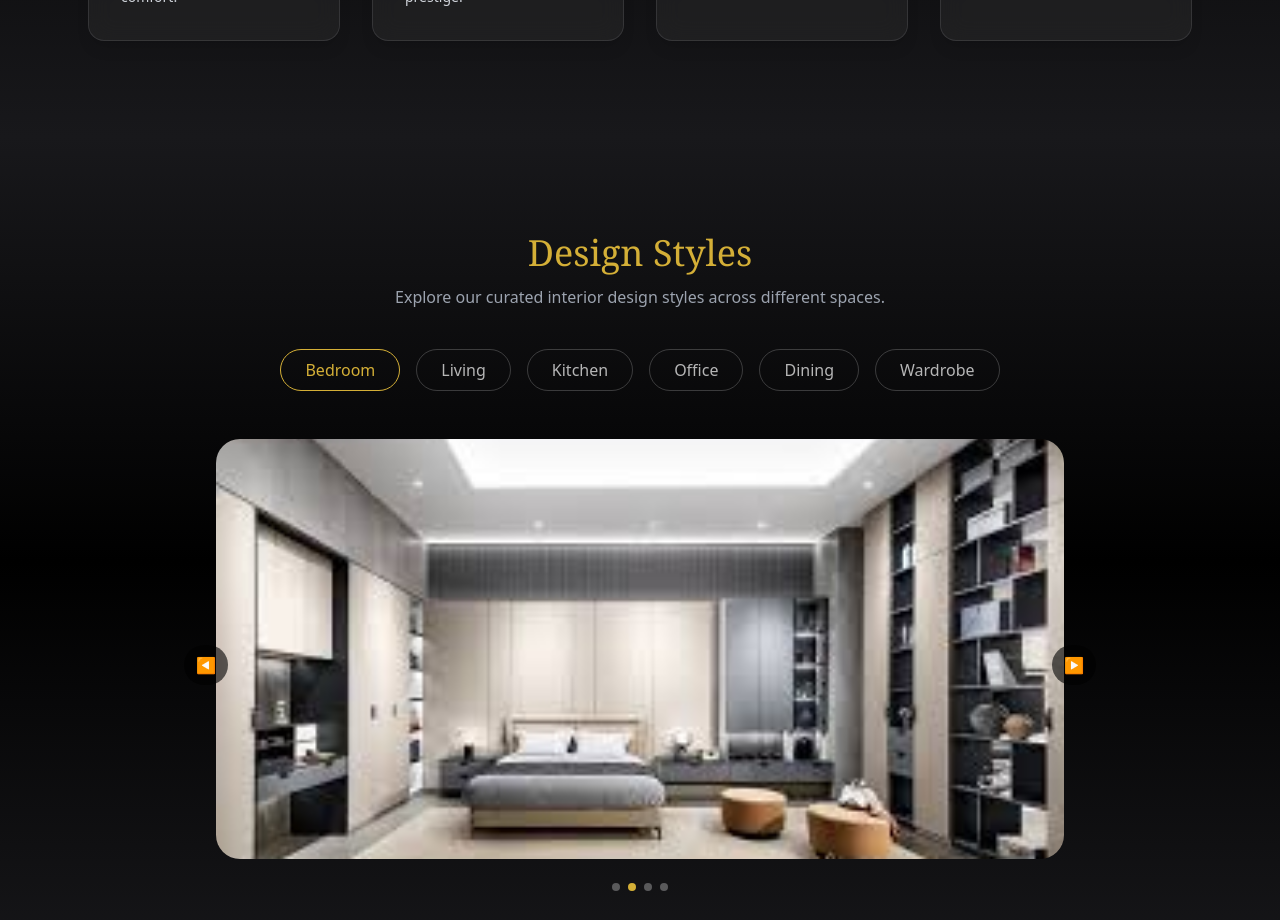
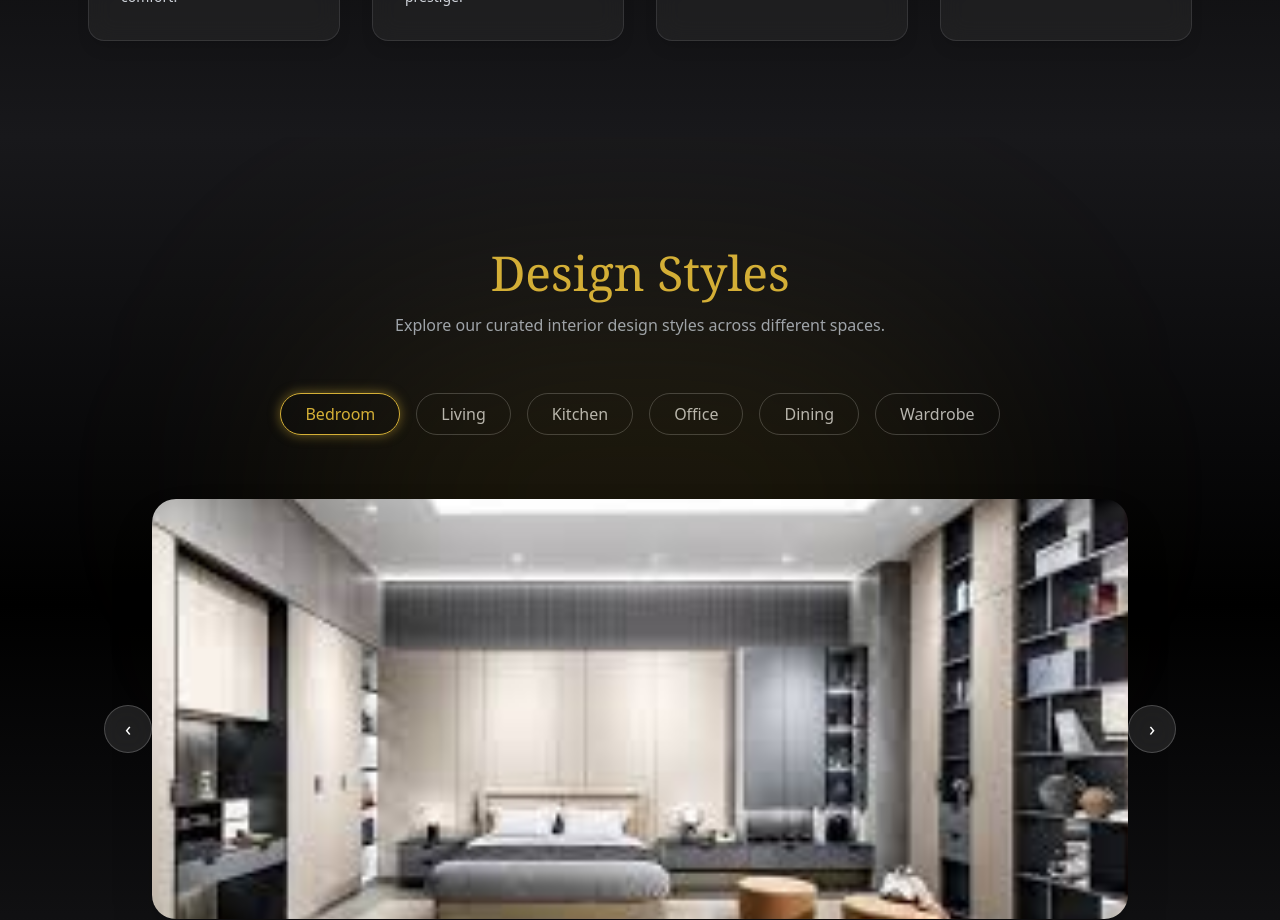
Before and after one commit to sujithp28/pearl-interiors, a Next.js app: page / in a window 1280 px wide. Shown: the part 1880-2800 px from the top of the page. Built offline with nearby package versions, Linux system fonts and the light colour scheme.

Commit message:
Desktop View change

```diff
--- a/app/layout.tsx
+++ b/app/layout.tsx
@@ -40,15 +40,24 @@ export const metadata = {
   },
 };
 
+/* ⭐ FIX 1 — Makes desktop render as desktop (VERY IMPORTANT) */
+export const viewport = {
+  width: "device-width",
+  initialScale: 1,
+  maximumScale: 1,
+};
+
+/* ⭐ FIX 2 — Prevent hydration errors from Chrome extensions */
 export default function RootLayout({
   children,
 }: {
   children: React.ReactNode;
 }) {
   return (
-    <html lang="en">
-      {/* ⭐ This line fixes ALL z-index conflicts */}
-      <body className="relative z-0">{children}</body>
+    <html lang="en" suppressHydrationWarning>
+      <body className="bg-black text-white overflow-x-hidden">
+        {children}
+      </body>
     </html>
   );
 }
--- a/components/Projects.tsx
+++ b/components/Projects.tsx
@@ -1,5 +1,5 @@
 "use client";
-import { useState, useEffect, useRef } from "react";
+import { useState, useEffect } from "react";
 
 const catalog: Record<string, string[]> = {
   Bedroom: Array.from({ length: 4 }, (_, i) => `/projects/bedrooms/bedroom${i + 1}.jpg`),
@@ -13,82 +13,52 @@ const catalog: Record<string, string[]> = {
 export default function Projects() {
   const [category, setCategory] = useState<keyof typeof catalog>("Bedroom");
   const [index, setIndex] = useState(0);
-  const intervalRef = useRef<NodeJS.Timeout | null>(null);
-  const touchStartX = useRef(0);
-  const touchEndX = useRef(0);
 
-  // AUTO SLIDE
+  const images = catalog[category];
+
+  // 👉 reset slide when category changes
   useEffect(() => {
-    startAutoSlide();
-    return stopAutoSlide;
-  }, [category, index]);
+    setIndex(0);
+  }, [category]);
 
-  const startAutoSlide = () => {
-    stopAutoSlide();
-    intervalRef.current = setInterval(() => next(), 5000);
-  };
+  // 👉 auto slide every 5 sec
+  useEffect(() => {
+    const interval = setInterval(() => {
+      setIndex((prev) => (prev + 1) % images.length);
+    }, 5000);
+    return () => clearInterval(interval);
+  }, [images.length]);
 
-  const stopAutoSlide = () => {
-    if (intervalRef.current) clearInterval(intervalRef.current);
-  };
-
-  const next = () => {
-    setIndex((prev) =>
-      prev === catalog[category].length - 1 ? 0 : prev + 1
-    );
-  };
-
-  const prev = () => {
-    setIndex((prev) =>
-      prev === 0 ? catalog[category].length - 1 : prev - 1
-    );
-  };
-
-  // SWIPE HANDLERS
-  const handleTouchStart = (e: React.TouchEvent) => {
-    stopAutoSlide();
-    touchStartX.current = e.targetTouches[0].clientX;
-  };
-
-  const handleTouchMove = (e: React.TouchEvent) => {
-    touchEndX.current = e.targetTouches[0].clientX;
-  };
-
-  const handleTouchEnd = () => {
-    const distance = touchStartX.current - touchEndX.current;
-
-    if (distance > 50) next(); // swipe left
-    if (distance < -50) prev(); // swipe right
-
-    startAutoSlide();
-  };
+  const next = () => setIndex((prev) => (prev + 1) % images.length);
+  const prev = () =>
+    setIndex((prev) => (prev - 1 + images.length) % images.length);
 
   return (
     <section
       id="designs"
-      className="scroll-mt-28 py-24 bg-gradient-to-b from-zinc-900 via-black to-zinc-900 text-white"
+      className="relative py-28 bg-gradient-to-b from-zinc-900 via-black to-zinc-900 text-white overflow-hidden"
     >
-      <h2 className="text-4xl font-serif text-center mb-3 text-[#D4AF37]">
+      {/* 🌟 GOLDEN GLOW BACKGROUND */}
+      <div className="absolute top-40 left-1/2 -translate-x-1/2 w-[700px] h-[400px] bg-[#D4AF37]/10 blur-[120px] rounded-full"></div>
+
+      <h2 className="text-4xl md:text-5xl font-serif text-center mb-4 text-[#D4AF37]">
         Design Styles
       </h2>
 
-      <p className="text-center text-gray-400 mb-10 max-w-2xl mx-auto">
+      <p className="text-center text-gray-400 mb-14 max-w-2xl mx-auto">
         Explore our curated interior design styles across different spaces.
       </p>
 
-      {/* Category Tabs */}
-      <div className="flex justify-center flex-wrap gap-4 mb-12">
+      {/* CATEGORY PILLS */}
+      <div className="flex justify-center flex-wrap gap-4 mb-16">
         {Object.keys(catalog).map((cat) => (
           <button
             key={cat}
-            onClick={() => {
-              setCategory(cat as keyof typeof catalog);
-              setIndex(0);
-            }}
-            className={`px-6 py-2 rounded-full border transition-all ${
+            onClick={() => setCategory(cat as keyof typeof catalog)}
+            className={`px-6 py-2 rounded-full border transition-all duration-300 ${
               category === cat
-                ? "border-[#D4AF37] text-[#D4AF37]"
-                : "border-white/20 text-white/70"
+                ? "border-[#D4AF37] text-[#D4AF37] shadow-[0_0_12px_rgba(212,175,55,0.5)]"
+                : "border-white/20 text-white/70 hover:border-[#D4AF37]/50 hover:text-white"
             }`}
           >
             {cat}
@@ -96,49 +66,54 @@ export default function Projects() {
         ))}
       </div>
 
-      {/* ⭐ CAROUSEL */}
-      <div className="relative max-w-4xl mx-auto px-6">
+      {/* 🖼️ CAROUSEL */}
+      <div className="relative max-w-5xl mx-auto px-6">
 
-        <div
-          className="overflow-hidden rounded-3xl luxury-card"
-          onTouchStart={handleTouchStart}
-          onTouchMove={handleTouchMove}
-          onTouchEnd={handleTouchEnd}
-        >
+        {/* IMAGE */}
+        <div className="relative overflow-hidden rounded-3xl shadow-2xl">
           <img
-            src={catalog[category][index]}
-            alt="Interior Design"
-            className="w-full h-[420px] object-cover transition duration-700"
+            src={images[index]}
+            alt="Interior"
+            className="w-full h-[260px] md:h-[420px] object-cover transition-transform duration-[4000ms] ease-out scale-105"
           />
         </div>
 
-        {/* Arrows */}
+        {/* ◀ LEFT ARROW */}
         <button
           onClick={prev}
-          className="absolute top-1/2 -left-2 -translate-y-1/2 bg-black/60 px-3 py-2 rounded-full"
+          className="absolute top-1/2 -left-4 md:-left-6 -translate-y-1/2
+          w-10 h-10 md:w-12 md:h-12 rounded-full
+          bg-white/10 backdrop-blur-md border border-white/20
+          hover:bg-white/20 transition flex items-center justify-center"
         >
-          ◀
+          <span className="text-white text-xl">‹</span>
         </button>
 
+        {/* ▶ RIGHT ARROW */}
         <button
           onClick={next}
-          className="absolute top-1/2 -right-2 -translate-y-1/2 bg-black/60 px-3 py-2 rounded-full"
+          className="absolute top-1/2 -right-4 md:-right-6 -translate-y-1/2
+          w-10 h-10 md:w-12 md:h-12 rounded-full
+          bg-white/10 backdrop-blur-md border border-white/20
+          hover:bg-white/20 transition flex items-center justify-center"
         >
-          ▶
+          <span className="text-white text-xl">›</span>
         </button>
 
-        {/* Dots */}
-        <div className="flex justify-center gap-2 mt-6">
-          {catalog[category].map((_, i) => (
+        {/* DOTS */}
+        <div className="flex justify-center gap-3 mt-8">
+          {images.map((_, i) => (
             <div
               key={i}
-              className={`h-2 w-2 rounded-full ${
-                i === index ? "bg-[#D4AF37]" : "bg-white/30"
+              onClick={() => setIndex(i)}
+              className={`h-2 rounded-full transition-all duration-300 cursor-pointer ${
+                i === index
+                  ? "w-6 bg-[#D4AF37]"
+                  : "w-2 bg-white/30"
               }`}
             />
           ))}
         </div>
-
       </div>
     </section>
   );
```
Also changed, not shown: public/robots.txt (added).
